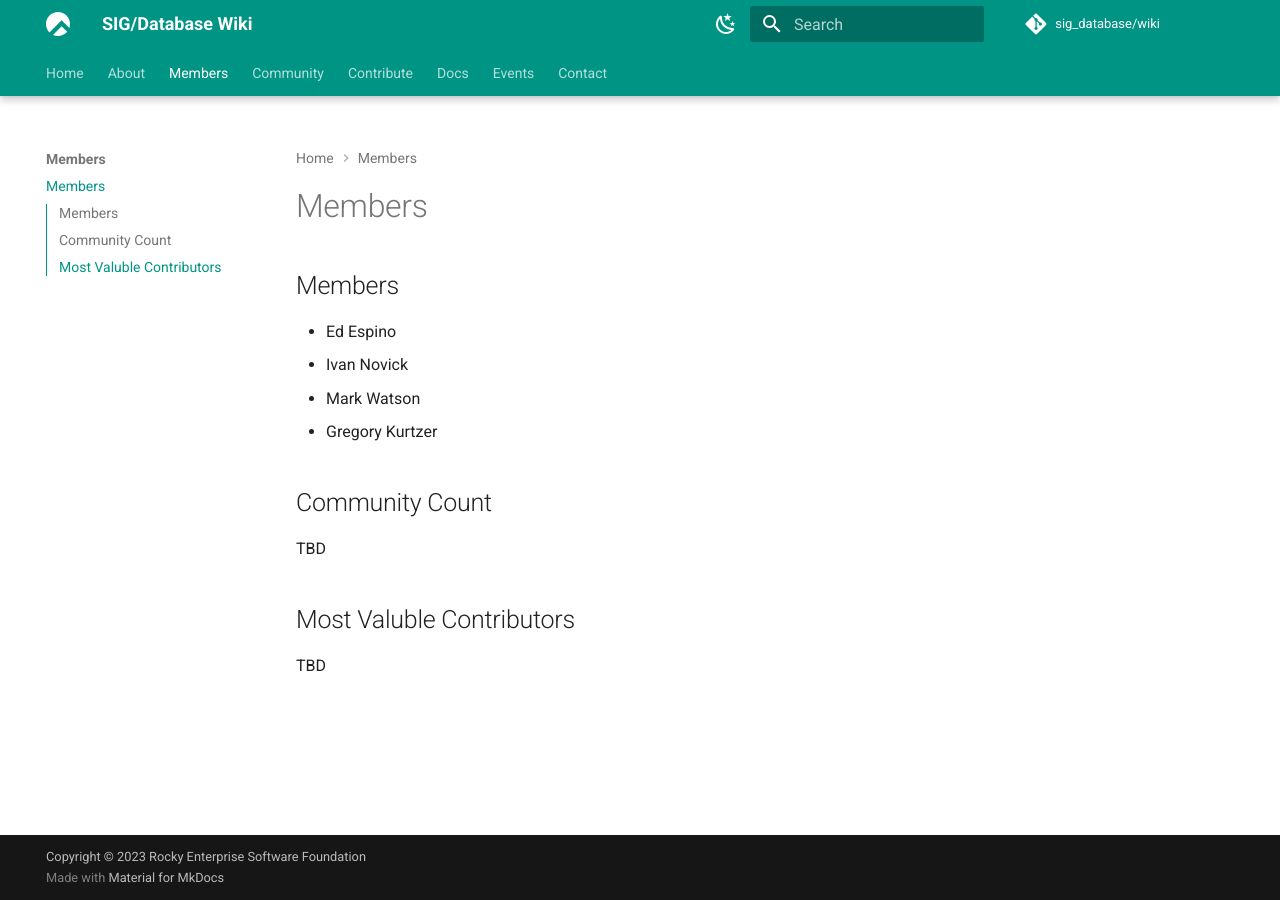
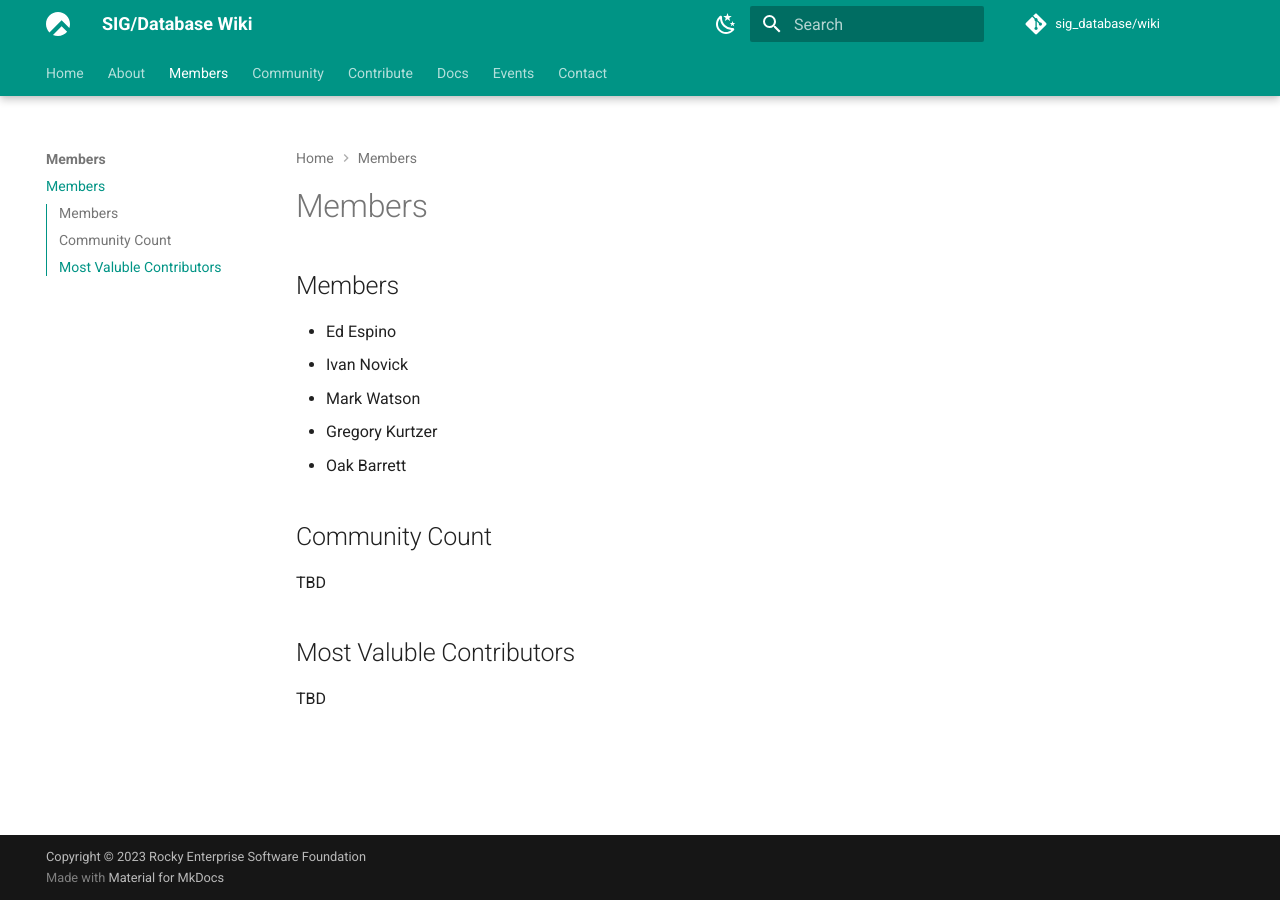
Before and after one commit to rocky-linux/sig-database-wiki, an MkDocs documentation site: the page built from docs/members.md, in a window 1280 px wide. Built offline with MkDocs 1.6.1 and Material for MkDocs 9.7.7, drawn with Linux system fonts in a browser that asks for light colours.

Commit message:
Update members.md

```diff
--- a/docs/members.md
+++ b/docs/members.md
@@ -6,6 +6,7 @@
 - Ivan Novick
 - Mark Watson
 - Gregory Kurtzer
+- Oak Barrett
 
 ## Community Count
 TBD
```
